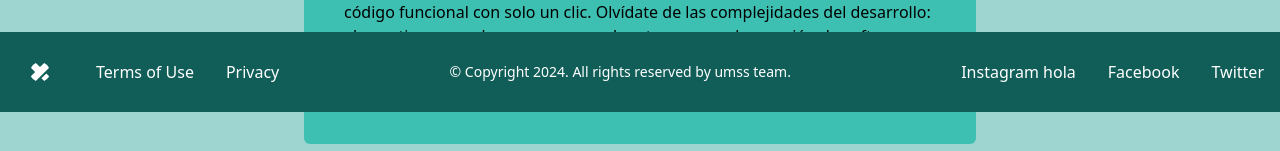
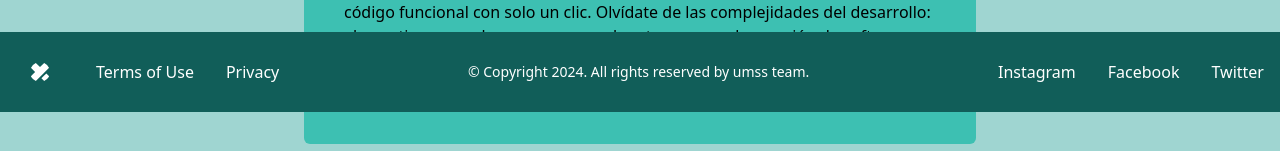
Before and after one commit to Jhosephcaceres19/sport-rugby, a React (Vite) app: page / in a window 1280 px wide. Shown: the part 688-839 px from the top of the page. Built offline with nearby package versions, Linux system fonts and the light colour scheme.

Commit message:
hora buena

```diff
--- a/src/Footer.jsx
+++ b/src/Footer.jsx
@@ -37,7 +37,6 @@
           <li>
             <a rel="noopener noreferrer" href="#">
               Instagram
-              hola
             </a>
           </li>
           <li>
```
